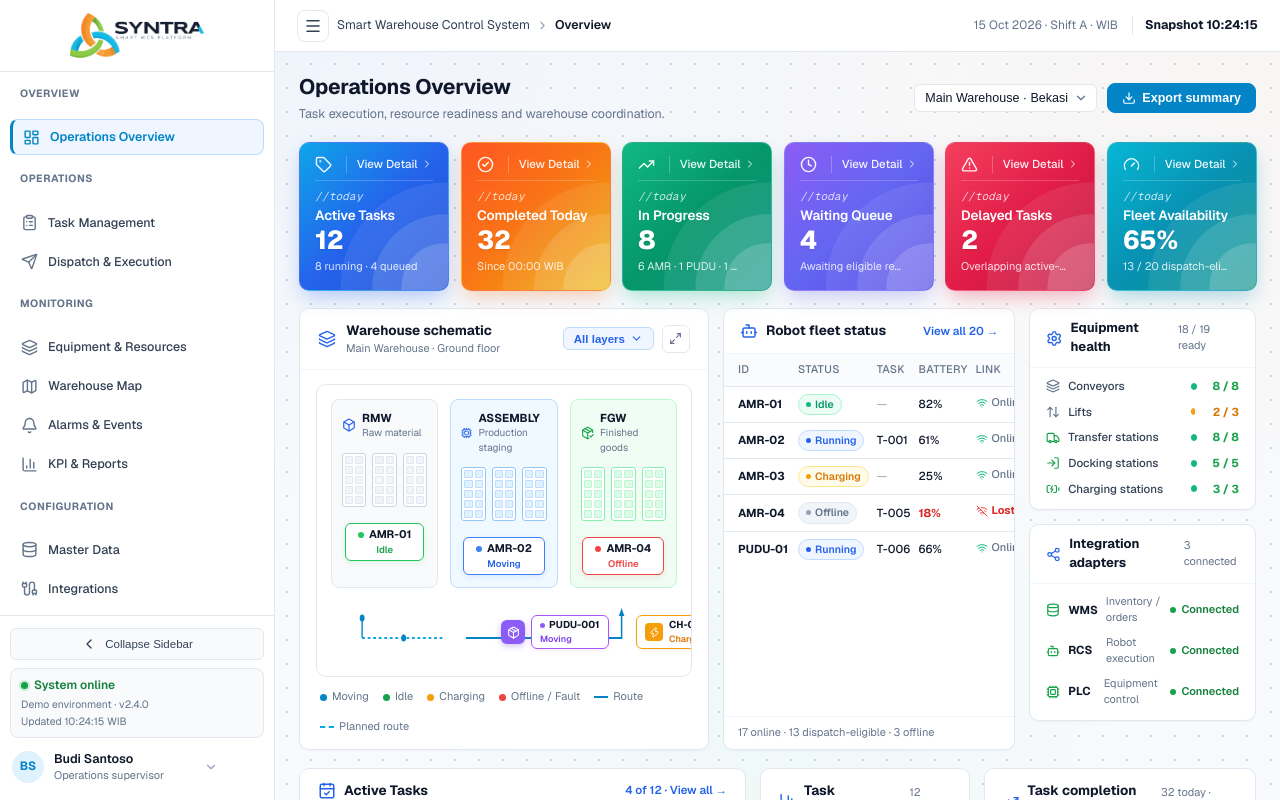
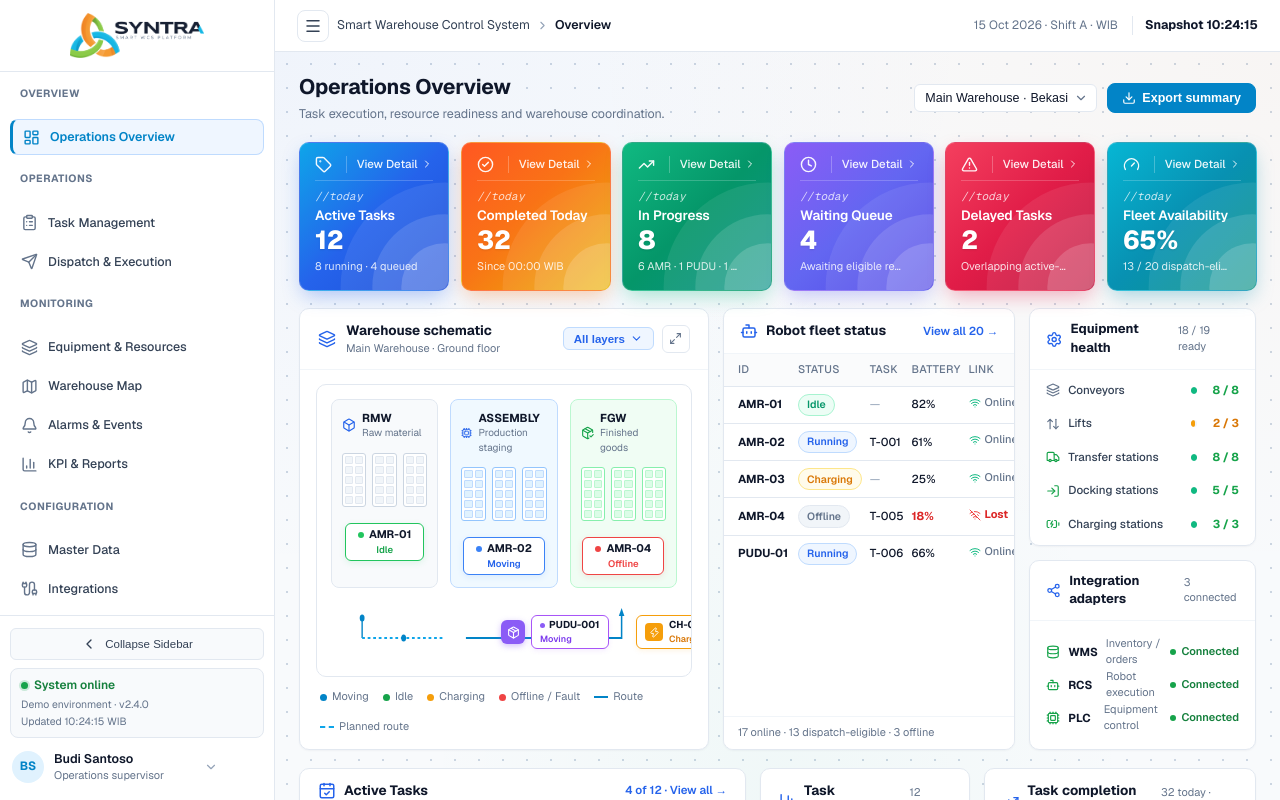
Before and after one commit to kendikadimas/smartwcs-astra, a Next.js app: page /overview in a window 1280 px wide. Built offline with nearby package versions, Linux system fonts and the light colour scheme.

Commit message:
update badge

```diff
--- a/src/app/globals.css
+++ b/src/app/globals.css
@@ -1245,8 +1245,8 @@ body {
 .badge {
   display: inline-flex;
   align-items: center;
-  gap: 5px;
-  padding: 2.5px 8px;
+  justify-content: center;
+  padding: 2.5px 9px;
   border-radius: 999px;
   font-size: 11px;
   font-weight: 600;
@@ -1254,10 +1254,7 @@ body {
 }
 
 .badge-dot {
-  width: 5px;
-  height: 5px;
-  border-radius: 50%;
-  flex-shrink: 0;
+  display: none;
 }
 
 /* Status variants */
--- a/src/app/overview/page.tsx
+++ b/src/app/overview/page.tsx
@@ -123,7 +123,7 @@ PLC: Connected
         <RobotFleetTable fleet={mockRobotFleet} />
 
         {/* Right: Equipment Health + Integration Adapters Stack */}
-        <div style={{ display: 'flex', flexDirection: 'column', gap: '14px' }}>
+        <div style={{ display: 'flex', flexDirection: 'column', gap: '14px', height: '100%' }}>
           <EquipmentHealth categories={mockEquipmentHealth} />
           <IntegrationAdapters adapters={mockIntegrationAdapters} />
         </div>
--- a/src/components/overview/ActiveTasksMini.tsx
+++ b/src/components/overview/ActiveTasksMini.tsx
@@ -191,8 +191,8 @@ export function ActiveTasksMini({ tasks }: ActiveTasksMiniProps) {
                       style={{
                         display: 'inline-flex',
                         alignItems: 'center',
-                        gap: '4px',
-                        padding: '2px 7px',
+                        justifyContent: 'center',
+                        padding: '2.5px 8px',
                         borderRadius: '12px',
                         fontSize: '10.5px',
                         fontWeight: 600,
@@ -202,14 +202,6 @@ export function ActiveTasksMini({ tasks }: ActiveTasksMiniProps) {
                         whiteSpace: 'nowrap',
                       }}
                     >
-                      <span
-                        style={{
-                          width: '5px',
-                          height: '5px',
-                          borderRadius: '50%',
-                          backgroundColor: statDot,
-                        }}
-                      />
                       {t.status}
                     </span>
                   </td>
--- a/src/components/overview/EquipmentHealth.tsx
+++ b/src/components/overview/EquipmentHealth.tsx
@@ -54,7 +54,7 @@ export function EquipmentHealth({ categories }: EquipmentHealthProps) {
   ];
 
   return (
-    <div className="panel" style={{ display: 'flex', flexDirection: 'column' }}>
+    <div className="panel" style={{ display: 'flex', flexDirection: 'column', flex: 1.25, height: '100%' }}>
       {/* Header */}
       <div
         className="panel-header"
@@ -62,7 +62,7 @@ export function EquipmentHealth({ categories }: EquipmentHealthProps) {
           display: 'flex',
           alignItems: 'center',
           justifyContent: 'space-between',
-          padding: '10px 16px',
+          padding: '11px 16px',
           borderBottom: '1px solid #f1f5f9',
         }}
       >
@@ -79,10 +79,11 @@ export function EquipmentHealth({ categories }: EquipmentHealthProps) {
       <div
         className="panel-body"
         style={{
-          padding: '10px 16px 12px 16px',
+          padding: '12px 16px',
           display: 'flex',
           flexDirection: 'column',
-          gap: '9px',
+          justifyContent: 'space-between',
+          flex: 1,
         }}
       >
         {items.map((item) => {
--- a/src/components/overview/IntegrationAdapters.tsx
+++ b/src/components/overview/IntegrationAdapters.tsx
@@ -28,7 +28,7 @@ export function IntegrationAdapters({ adapters }: IntegrationAdaptersProps) {
   ];
 
   return (
-    <div className="panel" style={{ display: 'flex', flexDirection: 'column' }}>
+    <div className="panel" style={{ display: 'flex', flexDirection: 'column', flex: 1, height: '100%' }}>
       {/* Header */}
       <div
         className="panel-header"
@@ -36,7 +36,7 @@ export function IntegrationAdapters({ adapters }: IntegrationAdaptersProps) {
           display: 'flex',
           alignItems: 'center',
           justifyContent: 'space-between',
-          padding: '10px 16px',
+          padding: '11px 16px',
           borderBottom: '1px solid #f1f5f9',
         }}
       >
@@ -53,10 +53,11 @@ export function IntegrationAdapters({ adapters }: IntegrationAdaptersProps) {
       <div
         className="panel-body"
         style={{
-          padding: '10px 16px 12px 16px',
+          padding: '14px 16px',
           display: 'flex',
           flexDirection: 'column',
-          gap: '9px',
+          justifyContent: 'space-around',
+          flex: 1,
         }}
       >
         {items.map((item) => {
--- a/src/components/overview/RobotFleetTable.tsx
+++ b/src/components/overview/RobotFleetTable.tsx
@@ -96,8 +96,8 @@ export function RobotFleetTable({ fleet }: RobotFleetTableProps) {
                       style={{
                         display: 'inline-flex',
                         alignItems: 'center',
-                        gap: '4px',
-                        padding: '2px 7px',
+                        justifyContent: 'center',
+                        padding: '2.5px 8px',
                         borderRadius: '12px',
                         fontSize: '10.5px',
                         fontWeight: 600,
@@ -107,14 +107,6 @@ export function RobotFleetTable({ fleet }: RobotFleetTableProps) {
                         whiteSpace: 'nowrap',
                       }}
                     >
-                      <span
-                        style={{
-                          width: '5px',
-                          height: '5px',
-                          borderRadius: '50%',
-                          backgroundColor: dotColor,
-                        }}
-                      />
                       {robot.status}
                     </span>
                   </td>
--- a/src/components/ui/Badge.tsx
+++ b/src/components/ui/Badge.tsx
@@ -31,7 +31,6 @@ export function StatusBadge({ status, className = '' }: StatusBadgeProps) {
 
   return (
     <span className={`badge ${variantClass} ${className}`}>
-      <span className="badge-dot" />
       <span>{status}</span>
     </span>
   );
```
